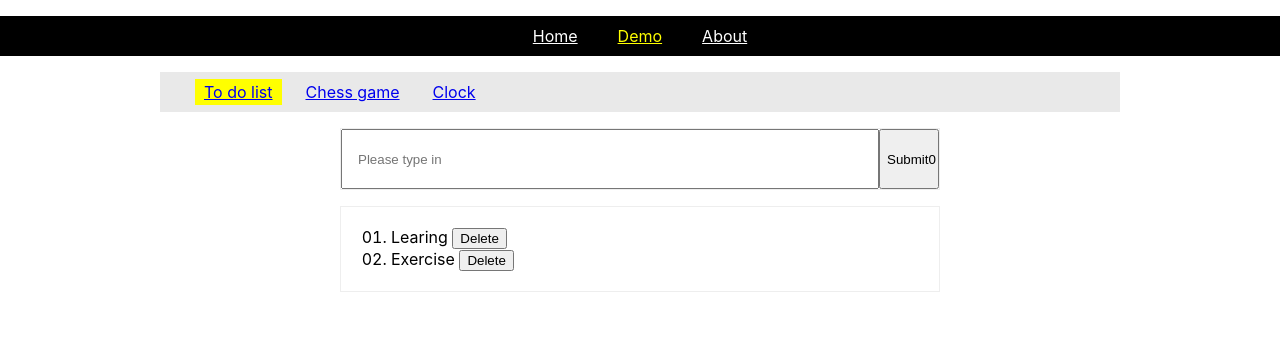
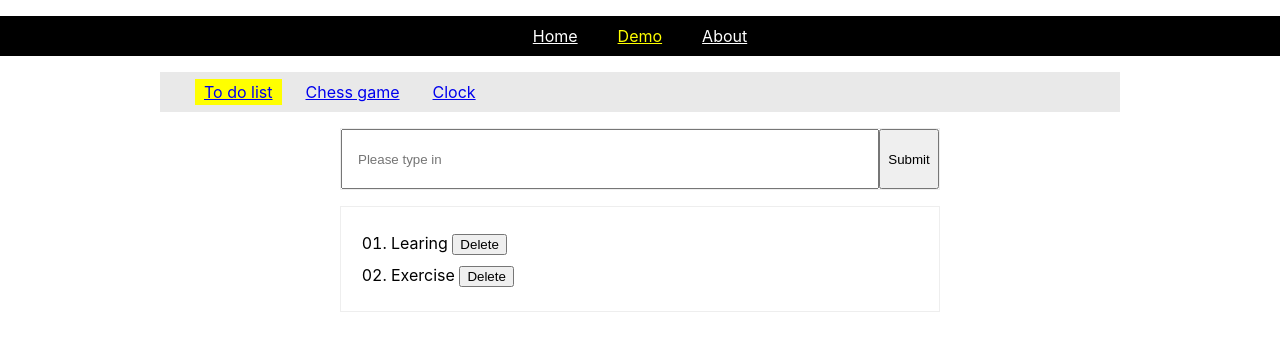
Before and after one commit to lixingyangok/react-with-ts, a React (Create React App) app: page /demo/toDoList in a window 1280 px wide. Shown: the top 350 px of the page. Built offline with nearby package versions, Linux system fonts and the light colour scheme.

Commit message:
A few minor changes.

```diff
--- a/src/pages/demo/components/chess/chess.tsx
+++ b/src/pages/demo/components/chess/chess.tsx
@@ -16,11 +16,7 @@ export default class Chess extends React.Component<any, any>{
         }
     }
     render(){
-        let {
-            state: {
-                step, player, isOver, winner, historyArr
-            },
-        } = this;
+        let { step, player, isOver, winner, historyArr } = this.state;
         return <section>
             <H3>
                 Current step: { step }
@@ -67,7 +63,11 @@ export default class Chess extends React.Component<any, any>{
         const { state } = this;
         let arr = state.historyArr.slice(-1)[0].$dc();
         const isOver = this.getIsCover() || this.getResult( arr );
-        if( isOver ) return alert('The game has already over!');
+        if( isOver ) {
+            const isSure = window.confirm('The game is over, would you like to restart?')
+            isSure && this.restart();
+            return;
+        };
         arr[xx][yy] = state.player;
         const result = {
             ...state,
@@ -78,7 +78,6 @@ export default class Chess extends React.Component<any, any>{
             winner: this.getResult( arr ),
             historyArr: state.historyArr.concat( [arr.$dc()] ),
         };
-        console.log( result );
         this.setState( result );
     }
     restart(){
@@ -121,7 +120,6 @@ export default class Chess extends React.Component<any, any>{
             });
         }
         winner = winner || winnerArr.find(Boolean) || '';
-        console.log( '判断胜出方：', winner );
         return winner;
     }
     getIsCover():Boolean {
--- a/src/pages/demo/components/clock/clock.tsx
+++ b/src/pages/demo/components/clock/clock.tsx
@@ -11,7 +11,7 @@ interface IProps {
 export default class Clock extends React.Component<IProps, any>{
     private timerID:any;
     constructor(props:IProps) {
-        console.log('★constructor');
+        console.log('01-constructor');
         super(props);
         this.timerID = 0;
         this.state = {
@@ -19,11 +19,11 @@ export default class Clock extends React.Component<IProps, any>{
         };
     }
     componentWillUnmount() {
-        console.log('★component-Will-Unmount');
+        console.log('04-component-Will-Unmount');
         clearInterval(this.timerID);
     }
     componentDidMount() {
-        console.log('★component-Did-Mount');
+        console.log('03-component-Did-Mount');
         this.timerID = setInterval(()=>{
             this.setState({
                 ...this.state,
@@ -32,13 +32,16 @@ export default class Clock extends React.Component<IProps, any>{
         }, 1*1000);
     }
     render(){
-        console.log('★Render');
+        console.log('02-Render');
         return <div>
             <H1>
                 Learn lifecycle through this demo
             </H1>
             <div>
-                Now time: {this.state.date.toLocaleString()}
+                Now time:
+                <H1>
+                    {this.state.date.toLocaleString()}
+                </H1>
             </div>
         </div>
     }
--- a/src/pages/demo/components/todolist/style/todolist.scss
+++ b/src/pages/demo/components/todolist/style/todolist.scss
@@ -25,6 +25,7 @@
     li{
       list-style-type: decimal-leading-zero;
       margin-left: 50px;
+      line-height: 2;
     }
   }
 
--- a/src/pages/demo/components/todolist/todolist.tsx
+++ b/src/pages/demo/components/todolist/todolist.tsx
@@ -27,7 +27,7 @@ export default class Todolist extends React.Component<IProps, IState>{
                     onChange={ ev=>this.formChanged( ev ) }
                 />
                 <button onClick={ ()=>this.add() }>
-                    Submit{this.props.name || 0}
+                    Submit
                 </button>
             </div>
             {/**/}
@@ -40,6 +40,11 @@ export default class Todolist extends React.Component<IProps, IState>{
                     </li>
                 })}
             </ol>
+            {
+                list.length
+                ? ''
+                : <h1>There is no item</h1>
+            }
         </div>
     }
     formChanged( ev:{target: { name: string, value: string }} ){
```
